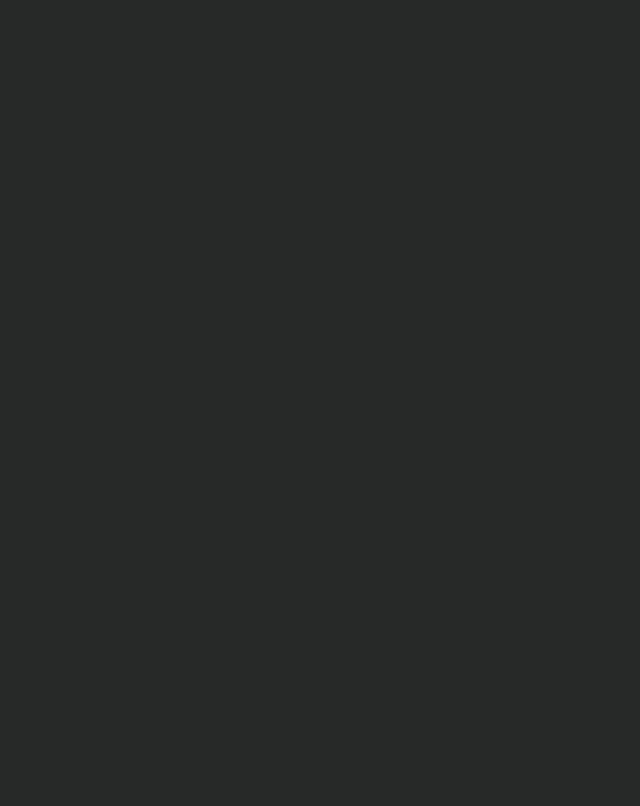
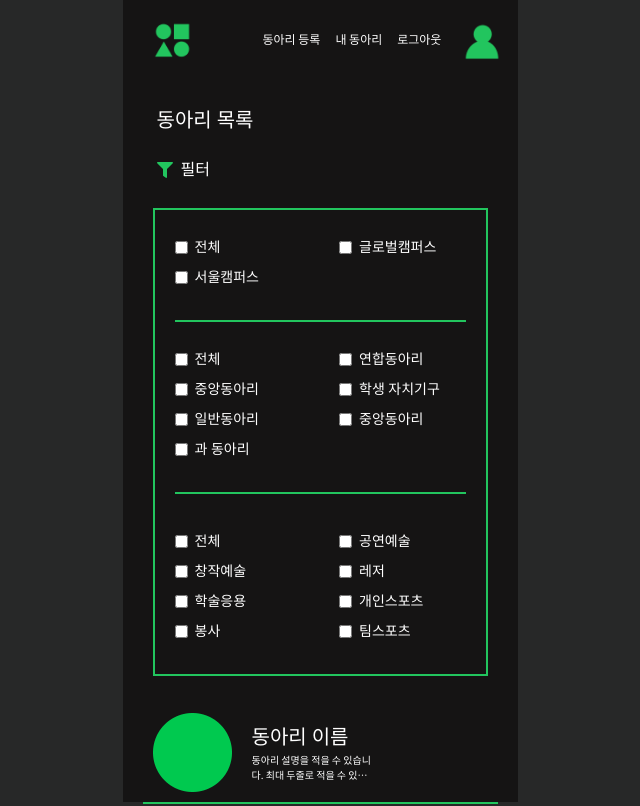
Before and after one commit to hufstory/oedong_front, a React (Create React App) app: page /showmore in a window 1280 px wide. Before the commit this address had no page. Shown: the top 806 px of the page, without its empty margins (320-960 px from the left). Built offline with nearby package versions, Linux system fonts and the light colour scheme; a small style sheet from the web is missing.

Commit message:
Feat: 동아리 목록 리스트 요소

```diff
--- a/src/App.js
+++ b/src/App.js
@@ -3,6 +3,7 @@ import MainPage from "./pages/MainPage/MainPage";
 import EnrollClub from "./pages/EnrollClub/EnrollClub";
 import EnrollSuccess from "./pages/EnrollClub/EnrollSuccess";
 import SearchClub from "./pages/SearchClub/SearchClub";
+import ShowMore from "./pages/MainPage/ShowMore/ShowMore";
 
 function App() {
   return (
@@ -12,6 +13,7 @@ function App() {
         <Route path="/enroll" element={<EnrollClub />} />
         <Route path="/enroll/success" element={<EnrollSuccess />} />
         <Route path="/search" element={<SearchClub />} />
+        <Route path="/showmore" element={<ShowMore />} />
       </Routes>
     </Router>
   );
--- a/src/pages/MainPage/ListLabel.js
+++ b/src/pages/MainPage/ListLabel.js
@@ -1,14 +1,17 @@
 import { AiFillPlayCircle } from "react-icons/ai";
+import { Link } from "react-router-dom";
 
 const List = () => {
   return (
     <div>
       <div className="flex justify-between mt-[31px]">
         <p className="font-main text-white text-[24px]">동아리 목록</p>
-        <button className="ml-[146px] text-[15px] text-white">더보기</button>
-        <button>
-          <AiFillPlayCircle className="ml-[2px]" size="13" color="#22C55E" />
-        </button>
+        <Link to="/showmore">
+          <button className="ml-[146px] text-[15px] text-white">더보기</button>
+          <button>
+            <AiFillPlayCircle className="ml-[2px]" size="13" color="#22C55E" />
+          </button>
+        </Link>
       </div>
     </div>
   );
--- /dev/null
+++ b/src/pages/MainPage/ShowMore/SMListItem.js
@@ -0,0 +1,23 @@
+import clubimg from "../../../assets/clubimg.png";
+
+const SMListItem = (props) => {
+  return (
+    <div>
+      <div className="w-[395px] h-[100px] flex flex-row items-center bg-main-black">
+        <img src={clubimg} alt="clubimg" className="w-[79px] ml-[30px]" />
+        <div className="ml-[20px] flex flex-col items-start justify-center">
+          <p className="font-main text-[20px] text-white">동아리 이름</p>
+          <p className="w-[120px] flex-nowrap text-ellipsis line-clamp-2 font-sans text-[10px] text-white">
+            동아리 설명을 적을 수 있습니다. 최대 두줄로 적을 수 있으며 이건
+            notosans10pt입니다.
+          </p>
+        </div>
+      </div>
+      <div className="ml-[20px] mr-[20px] mb-[20px]">
+        <hr className="border-solid border-[0.5px] border-green" />
+      </div>
+    </div>
+  );
+};
+
+export default SMListItem;
--- /dev/null
+++ b/src/pages/MainPage/ShowMore/ShowMore.js
@@ -0,0 +1,73 @@
+import Header from "../../../components/Header";
+import CheckBox from "../../../components/CheckBox";
+import Footer from "../../../components/Footer";
+import SMListItem from "./SMListItem";
+import { FaFilter } from "react-icons/fa";
+
+const ShowMore = () => {
+  return (
+    <div className="container min-h-screen max-w-[395px] w-full mx-auto flex flex-col items-center justify-center">
+      <Header />
+      <div className="w-full bg-main-black">
+        <p className="font-main text-[20px] text-white mt-[25px] ml-[34px] mb-[23px]">
+          동아리 목록
+        </p>
+      </div>
+      <div className="w-full h-full pb-[0px] bg-main-black flex flex-row justify-start items-center">
+        <p className="text-green ml-[34px] inline">
+          <FaFilter />
+        </p>
+        <p className="ml-[8px] font-main text-[16px] text-white inline">필터</p>
+      </div>
+      <div className="w-full h-[520px] flex flex-col justify-center items-center bg-main-black">
+        <div className="w-[335px] border-green border-2">
+          <CheckBox
+            label=""
+            item={["전체", "서울캠퍼스", "글로벌캠퍼스"]}
+            showAnything={false}
+            border={false}
+          />
+          <div className="ml-[20px] mr-[20px] mb-[10px]">
+            <hr className=" border-solid border-[0.5px] border-green" />
+          </div>
+          <CheckBox
+            label=""
+            item={[
+              "전체",
+              "중앙동아리",
+              "일반동아리",
+              "과 동아리",
+              "연합동아리",
+              "학생 자치기구",
+              "중앙동아리",
+            ]}
+            showAnything={false}
+            border={false}
+          />
+          <div className="ml-[20px] mr-[20px] mb-[20px]">
+            <hr className=" border-solid border-[0.5px] border-green" />
+          </div>
+          <CheckBox
+            label=""
+            item={[
+              "전체",
+              "창작예술",
+              "학술응용",
+              "봉사",
+              "공연예술",
+              "레저",
+              "개인스포츠",
+              "팀스포츠",
+            ]}
+            showAnything={false}
+            border={false}
+          />
+        </div>
+      </div>
+      <SMListItem />
+      <Footer />
+    </div>
+  );
+};
+
+export default ShowMore;
```
Also changed, not shown: src/assets/clubimg.png (added).
